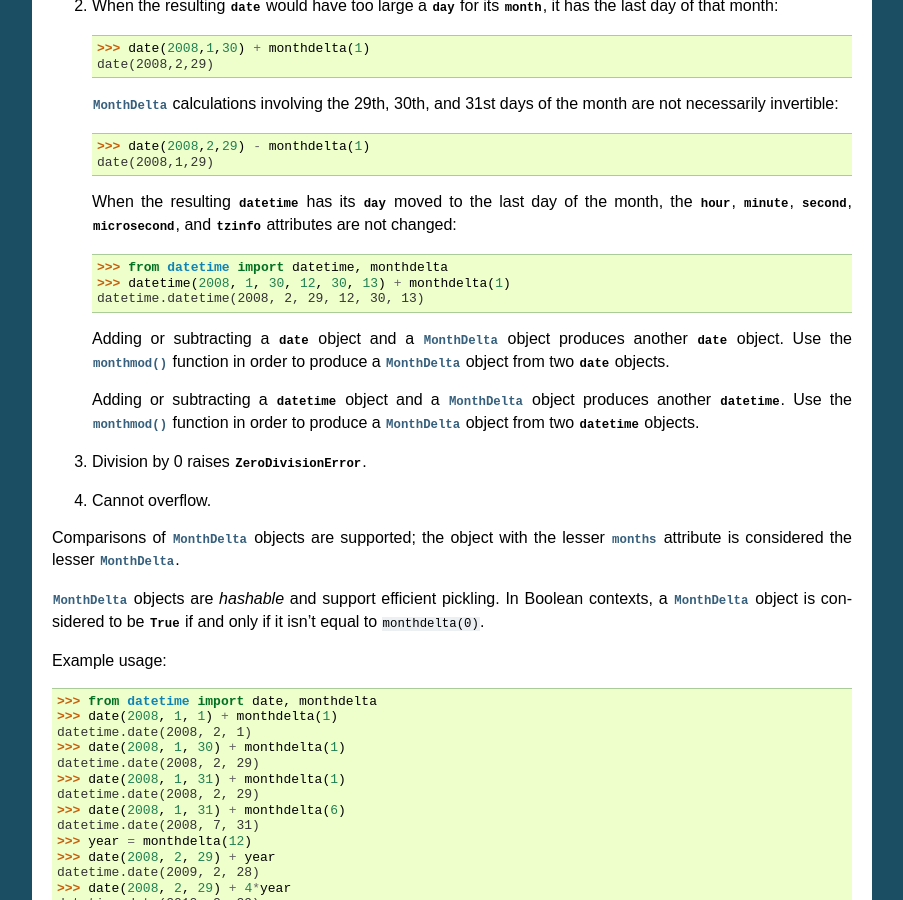
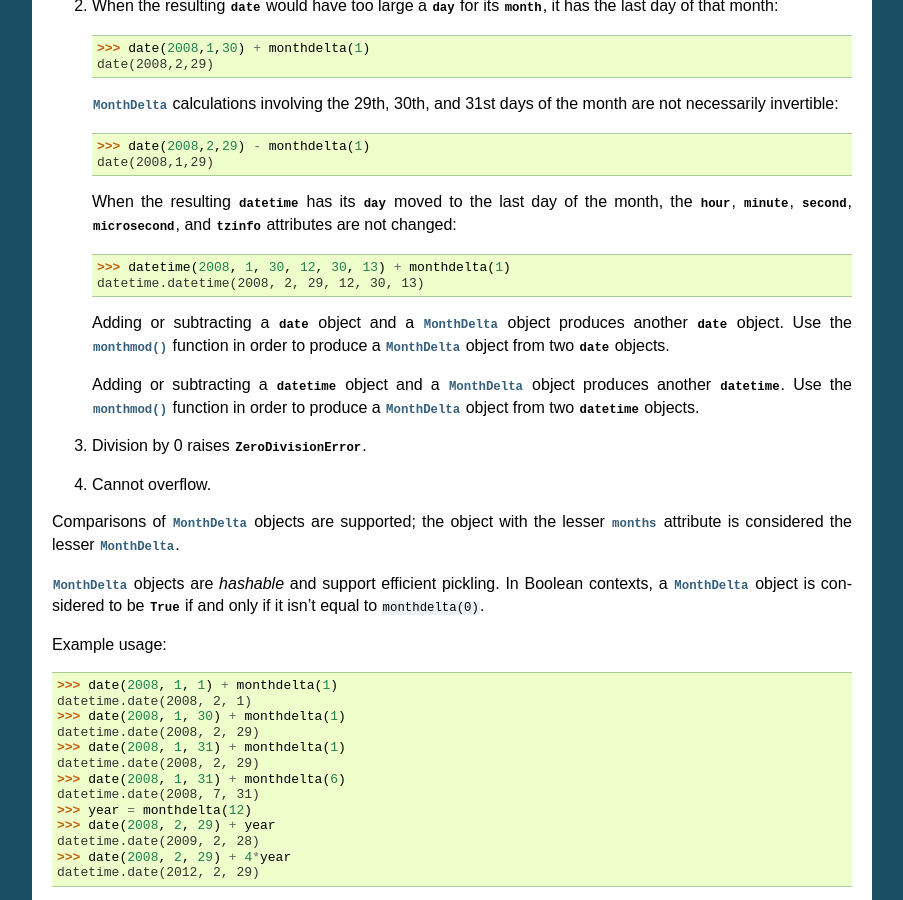
Before and after one commit to jessaustin/monthdelta, a Sphinx documentation site: the page built from doc/source/index.rst, in a window 1280 px wide and 900 px high, scrolled down 1296 px. Shown: the whole window, without its empty margins (198-1101 px from the left). Built offline with Sphinx 7.4.7, drawn with Linux system fonts in a browser that asks for light colours; some of the changed text lies outside the part shown.

Commit message:
remove incorrect imports in doc

```diff
--- a/doc/source/index.rst
+++ b/doc/source/index.rst
@@ -127,7 +127,6 @@ Notes:
    :attr:`~datetime.datetime.second`, :attr:`~datetime.datetime.microsecond`,
    and :attr:`~datetime.datetime.tzinfo` attributes are not changed:
 
-   >>> from datetime import datetime, monthdelta
    >>> datetime(2008, 1, 30, 12, 30, 13) + monthdelta(1)
    datetime.datetime(2008, 2, 29, 12, 30, 13)
 
@@ -155,7 +154,6 @@ Boolean contexts, a :class:`MonthDelta` object is considered to be
 
 Example usage:
 
-   >>> from datetime import date, monthdelta
    >>> date(2008, 1, 1) + monthdelta(1)
    datetime.date(2008, 2, 1)
    >>> date(2008, 1, 30) + monthdelta(1)
@@ -229,7 +227,6 @@ less than the number of days in ``end.month``.
 :func:`monthmod` allows round-trip :class:`~datetime.date` calculations
 involving :class:`MonthDelta` and :class:`~datetime.timedelta` objects:
 
-   >>> from datetime import date, monthmod
    >>> monthmod(date(2008, 1, 14), date(2009, 4, 2))
    (datetime.monthdelta(14), datetime.timedelta(19))
    >>> date(2008, 1, 14) + _[0] + _[1]
```
